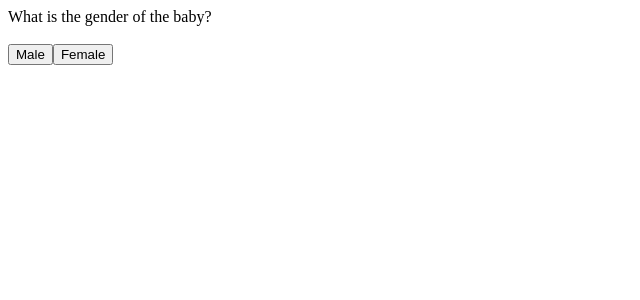
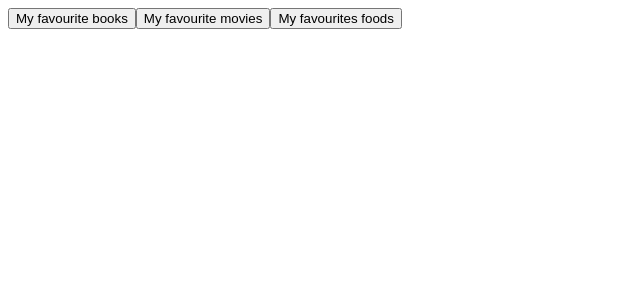
Before and after one commit to sushilglobizs/js-examples, an Angular app in the folder Angular/my-app/: page / in a window 1280 px wide. Shown: the top 300 px of the page, without its empty margins (0-640 px from the left). Built offline with nearby package versions, Linux system fonts and the light colour scheme.

Commit message:
favourites list

```diff
--- a/Angular/my-app/src/app/app.component.html
+++ b/Angular/my-app/src/app/app.component.html
@@ -1,12 +1,13 @@
-<div>What is the gender of the baby?</div>
-<br>
-<button (click)="suggestNames('M')">Male</button>
-<button (click)="suggestNames('F')">Female</button>
-<br><br>
-<div *ngIf="names">
-    <div>Here are some suggestions for baby names:</div>
-    <br>
-    <ul>
-        <li *ngFor="let n of names">{{ n }}</li>
-    </ul>
-</div>
+<button (click)="choseList('books')">My favourite books</button>
+<button (click)="choseList('movies')">My favourite movies</button>
+<button (click)="choseList('foods')">My favourites foods</button>
+
+<ul *ngIf="selectedType === 'books'">
+    <li *ngFor="let item of favBooks">{{ item }}</li>
+</ul>
+<ul *ngIf="selectedType === 'movies'">
+    <li *ngFor="let item of favMovies">{{ item }}</li>
+</ul>
+<ul *ngIf="selectedType === 'foods'">
+    <li *ngFor="let item of favFoods">{{ item }}</li>
+</ul>
--- a/Angular/my-app/src/app/app.component.ts
+++ b/Angular/my-app/src/app/app.component.ts
@@ -7,18 +7,22 @@ import { Component, OnInit } from '@angular/core';
 })
 export class AppComponent implements OnInit {
 
-  names!: string[];
+  selectedType!: string;
+
+  favBooks!: string[];
+  favMovies!: string[];
+  favFoods!: string[];
 
   constructor() {}
 
-  ngOnInit() {}
+  ngOnInit() {
+    this.favBooks = ['Book 1', 'Book 2', 'Book 3', 'Book 4', 'Book 5', ];
+    this.favMovies = ['Movie 1', 'Movie 2', 'Movie 3', 'Movie 4', 'Movie 5', ];
+    this.favFoods = ['Food 1', 'Food 2', 'Food 3', 'Food 4', 'Food 5', ];
+  }
 
-  suggestNames(g: string) {
-    if (g === 'M') {
-      this.names = ['John', 'Rick', 'Morty'];
-    } else if (g === 'F') {
-      this.names = ['Rosie', 'Stacy', 'Anna'];
-    }
+  choseList(type: string) {
+    this.selectedType = type;
   }
 
 }
```
